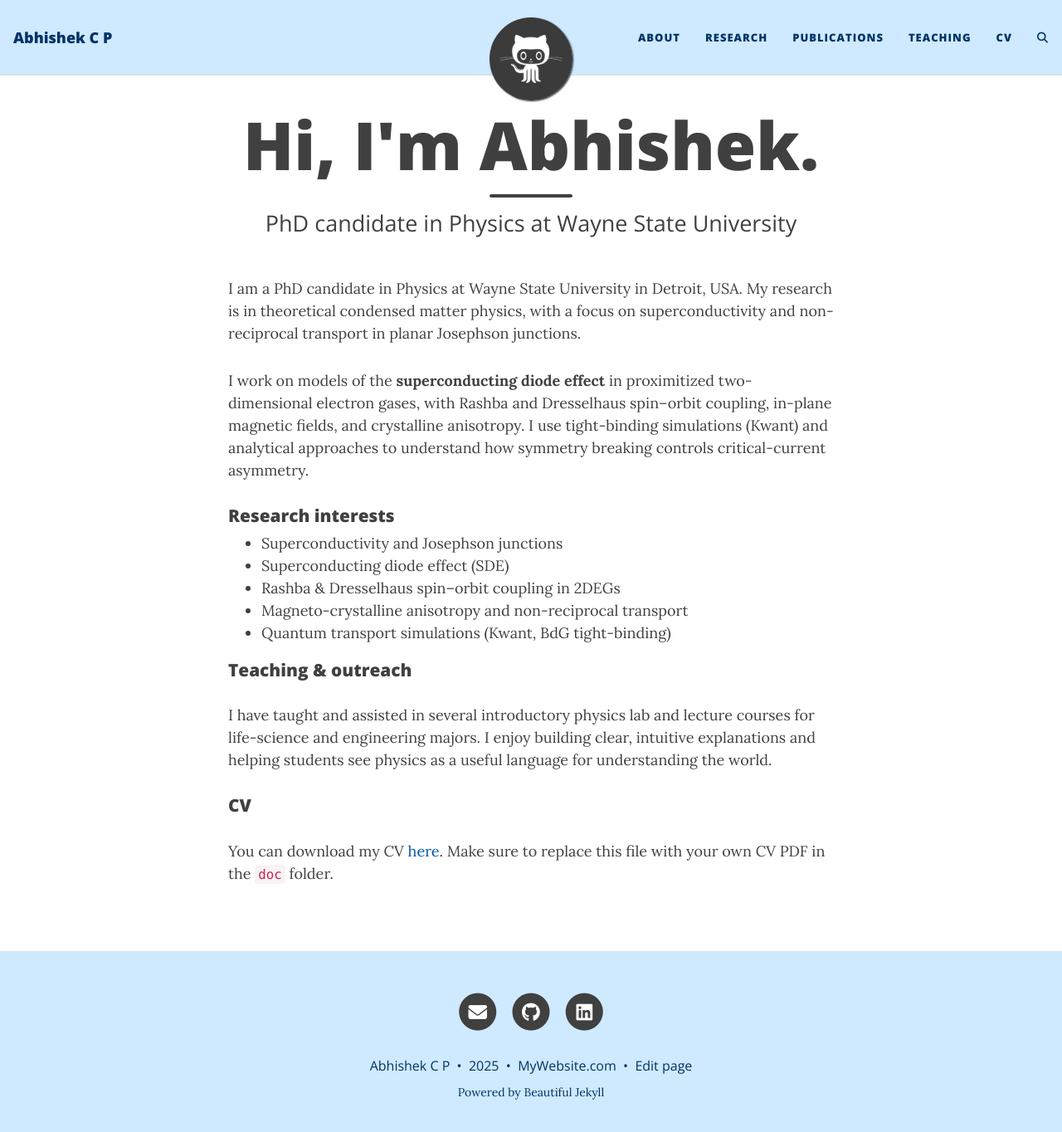
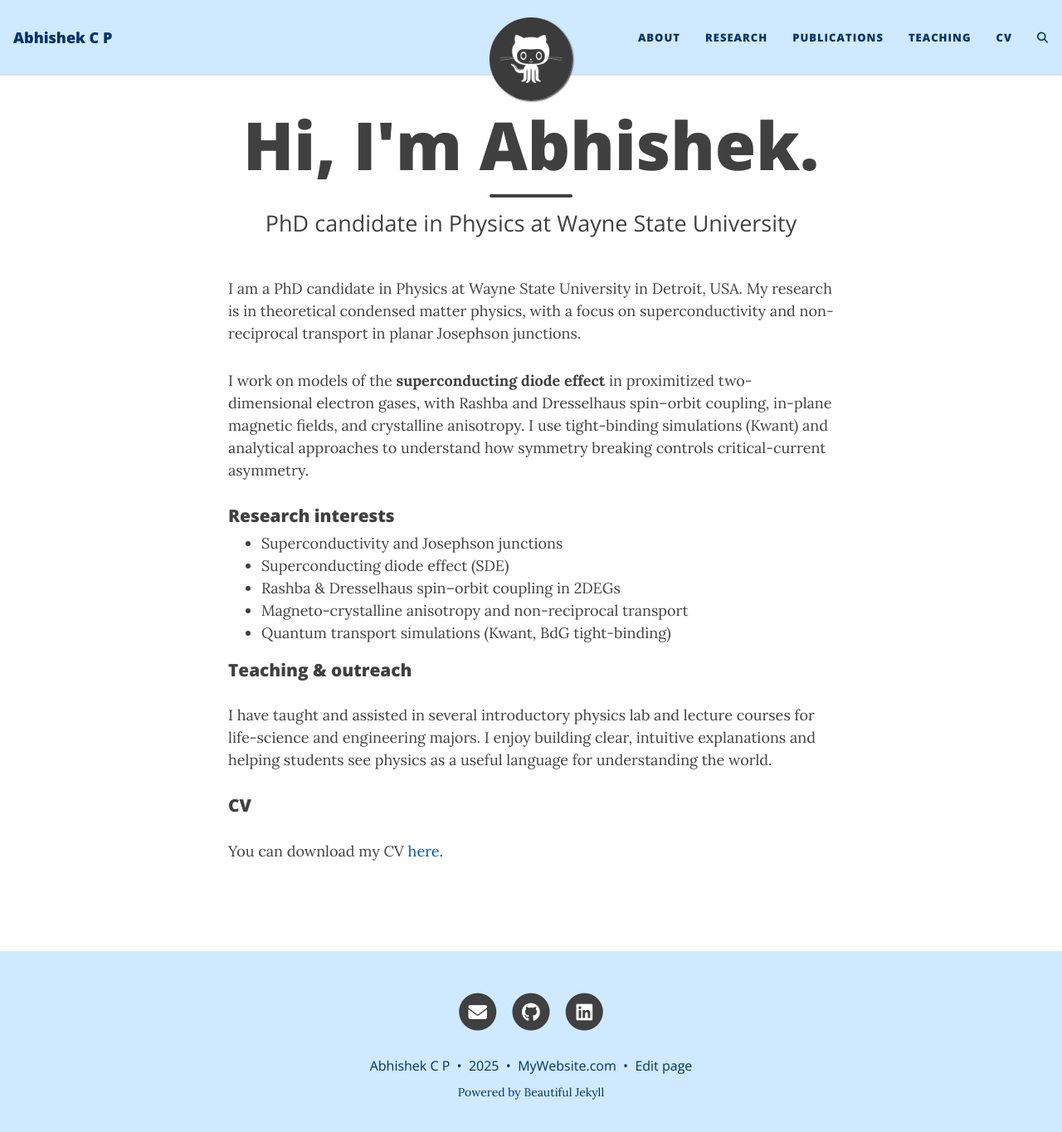
Before and after one commit to abhishek-c-p/abhishek-c-p.github.io, a Jekyll site: the page built from index.html, in a window 1280 px wide and 1377 px high. Shown: the top 1364 px of the window at 83% size. Built offline with Jekyll 4.4.1, drawn with Linux system fonts in a browser that asks for light colours; the list of posts is cut into pages by our own code; comment, search, counter and statistics services are not loaded.

Commit message:
Update CV download instructions in index.html
Removed instruction to replace CV PDF in the doc folder.

```diff
--- a/index.html
+++ b/index.html
@@ -34,5 +34,4 @@ I enjoy building clear, intuitive explanations and helping students see physics
 <p>
 You can download my CV
 <a href="/doc/Abhishek_CV__teaching(1).pdf">here</a>.
-Make sure to replace this file with your own CV PDF in the <code>doc</code> folder.
 </p>
```
